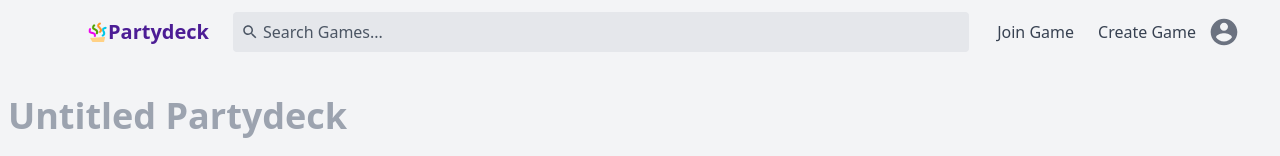
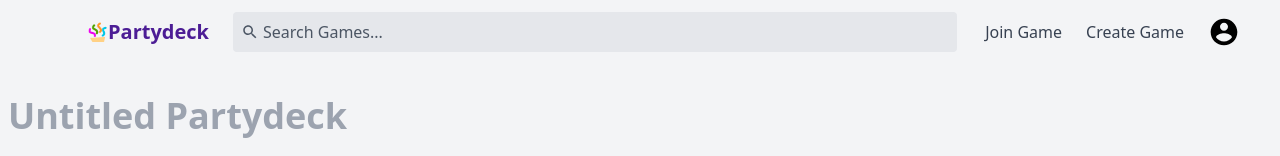
Before and after one commit to itays123/partydeck, a React (Create React App) app in the folder panel/: page /create in a window 1280 px wide. Shown: the top 156 px of the page. Built offline with nearby package versions, Linux system fonts and the light colour scheme.

Commit message:
FIX: Button design

```diff
--- a/panel/src/shared/Navigation/SignedInLinks.js
+++ b/panel/src/shared/Navigation/SignedInLinks.js
@@ -37,11 +37,11 @@ const SignedInLinks = () => {
       </NavigationButton>
       <div className="relative flex items-center">
         <button
-          className="h-10 w-10 active:outline-none focus:outline-none"
+          className="h-10 w-10 ml-2 md:ml-3 active:outline-none focus:outline-none"
           onClick={() => setDialogOpen(bool => !bool)}
           ref={buttonRef}
         >
-          <SvgWrapper className="text-gray-500 " w={32} h={32}>
+          <SvgWrapper className="text-black" w={32} h={32}>
             <path d="M0 0h24v24H0z" fill="none" />
             <path d="M12 2C6.48 2 2 6.48 2 12s4.48 10 10 10 10-4.48 10-10S17.52 2 12 2zm0 3c1.66 0 3 1.34 3 3s-1.34 3-3 3-3-1.34-3-3 1.34-3 3-3zm0 14.2c-2.5 0-4.71-1.28-6-3.22.03-1.99 4-3.08 6-3.08 1.99 0 5.97 1.09 6 3.08-1.29 1.94-3.5 3.22-6 3.22z" />
           </SvgWrapper>
```
